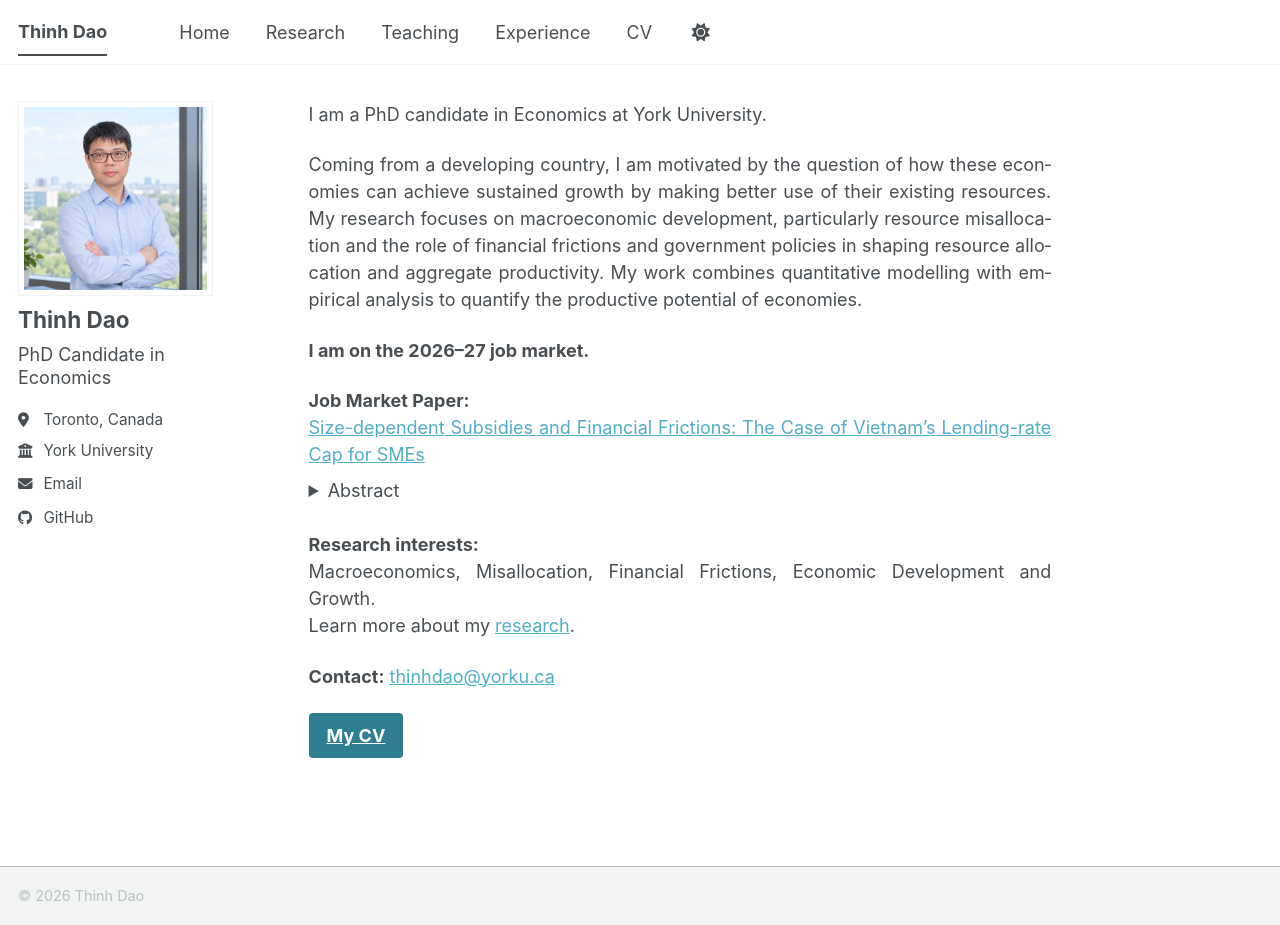
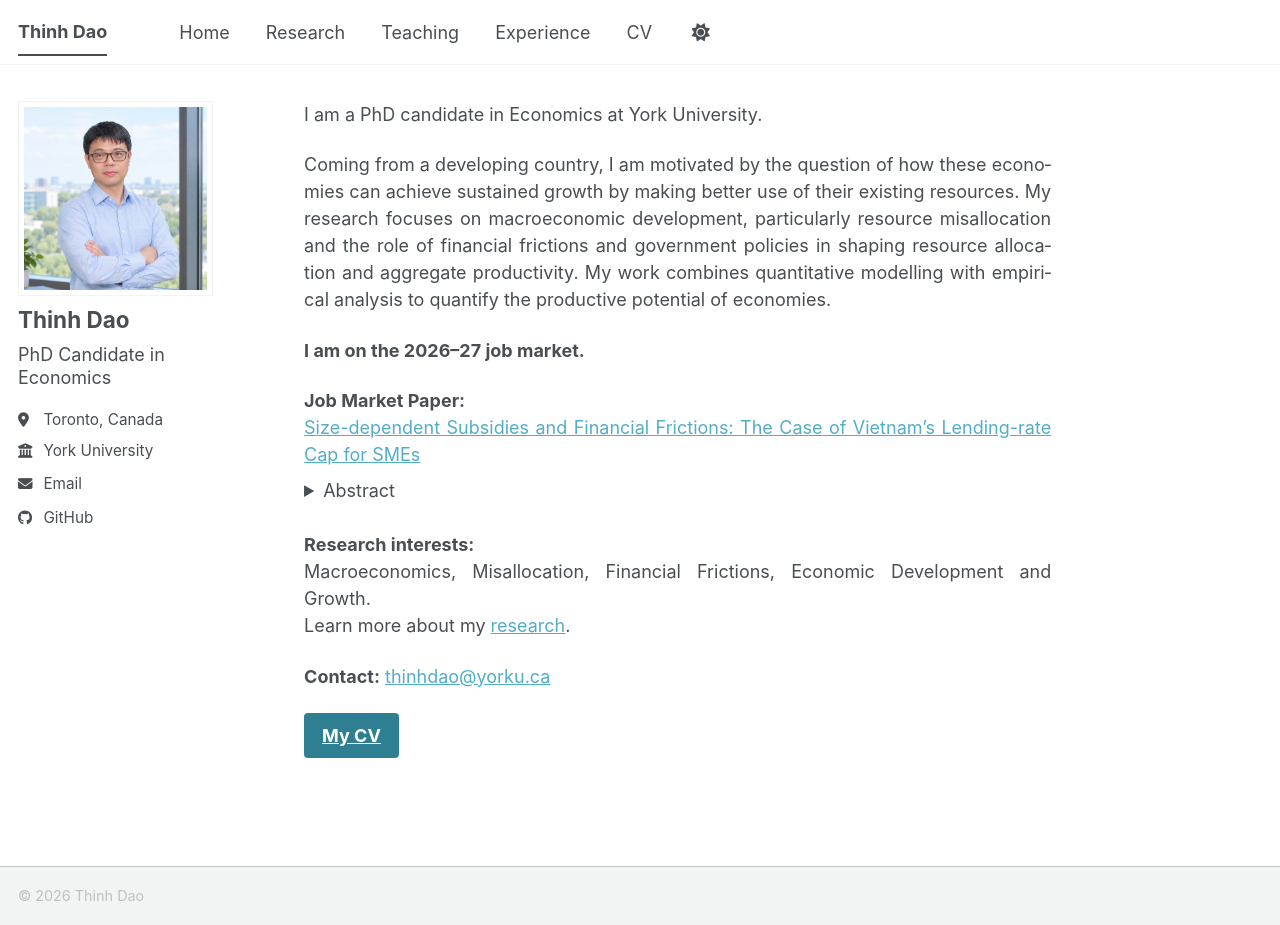
Before and after one commit to thinh-dao-econ/thinh-dao-econ.github.io, a Jekyll site: the page built from _pages/about.md, in a window 1280 px wide and 925 px high. Built offline with Jekyll 4.4.1, drawn with Linux system fonts in a browser that asks for light colours; a style sheet for code colours, icons or effects is not loaded.

Commit message:
Reduce left padding in page inner wrap

```diff
--- a/assets/css/main.scss
+++ b/assets/css/main.scss
@@ -47,7 +47,7 @@
   .sidebar .author__content p { font-size: 1rem !important; line-height: 1.25 !important; }
   .author__urls li, .author__urls li a { font-size: 0.85rem !important; }
   .author__urls i, .author__urls svg { font-size: 0.95em !important; }
-  .page__inner-wrap { padding-left: 1.5rem !important; }
+  .page__inner-wrap { padding-left: 1.25rem !important; }
 }
 
 /* Phones and small tablets: photo, name, title and Follow button stacked */
```
